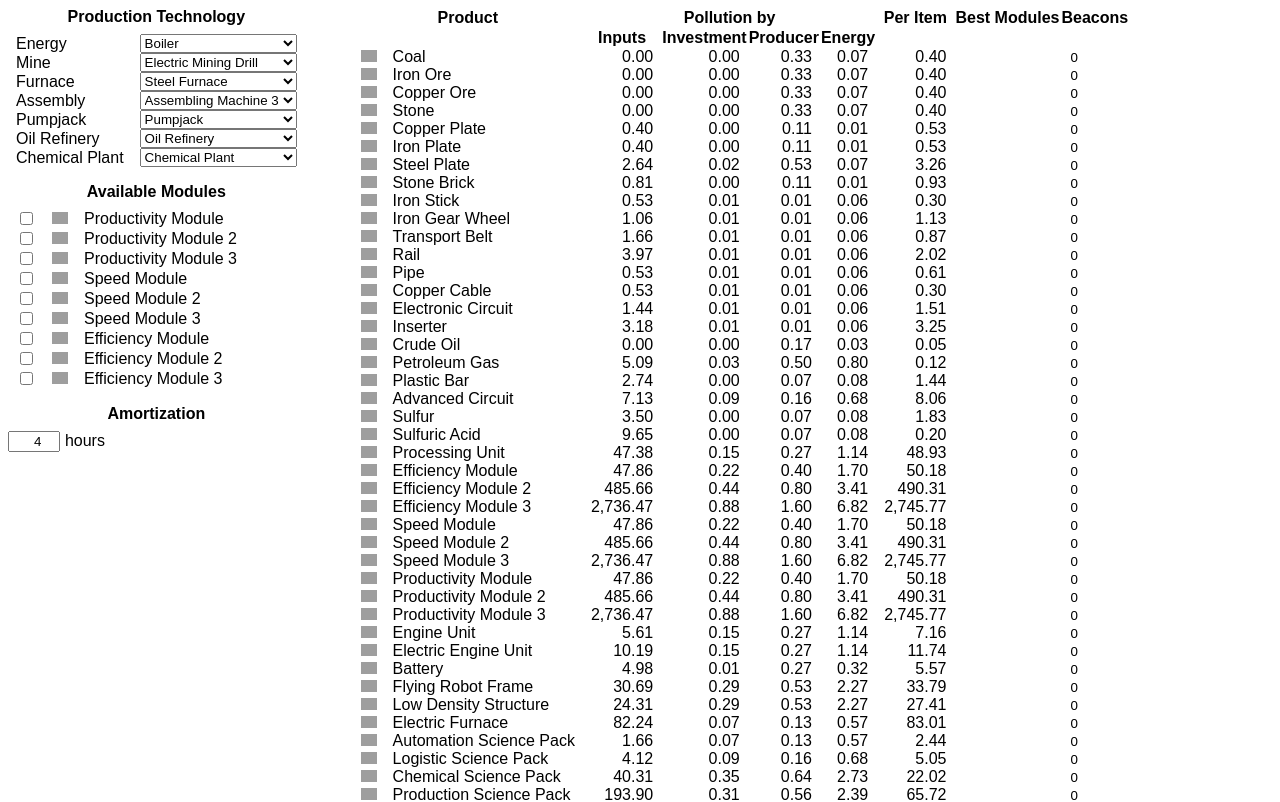
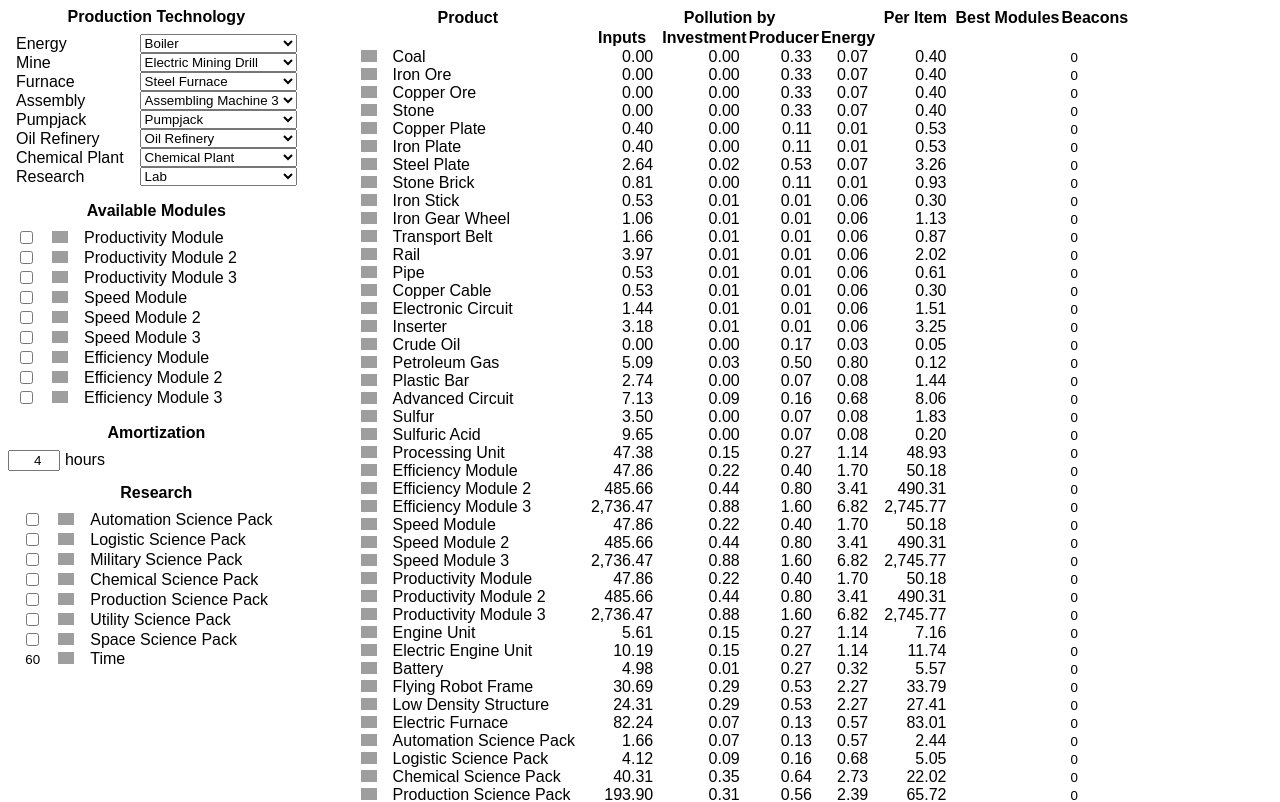
Before and after one commit to meriton42/factorio-optimizer, an Angular app: page / in a window 1280 px wide. Shown: the top 802 px of the page. Built offline with nearby package versions, Linux system fonts and the light colour scheme; grey boxes are pictures that could not be loaded.

Commit message:
also optimize modules for labs

```diff
--- a/src/app/app.component.html
+++ b/src/app/app.component.html
@@ -26,6 +26,22 @@
 
   <h1>Amortization</h1>
   <input type="number" min="1" max="999" step="1" style="width: 6ch; text-align: right" [(ngModel)]="state.amortizeOver" (ngModelChange)="update()" > hours
+
+  <h1>Research</h1>
+  <table>
+    <tbody>
+      <tr *ngFor="let pack of sciencePackNames">
+        <td style="text-align: right"><input type="checkbox" [ngModel]="!!state.sciencePacks[pack]" (ngModelChange)="state.sciencePacks[pack] = $event ? 1 : 0; update()"></td>
+        <td><wiki-link [item]="pack"></wiki-link></td>
+        <td>{{pack | decamelize}}</td>
+      </tr>
+      <tr>
+        <td><input type="number" min="5" max="120" step="5" style="display: block; width: 5ch; margin-right: -2ch; text-align: right" [(ngModel)]="state.scienceTime" (ngModelChange)="update()"></td>
+        <td><wiki-link item="time"></wiki-link></td>
+        <td>Time</td>
+      </tr>
+    </tbody>
+  </table>
 </aside>
 
 <table>
--- a/src/app/app.component.ts
+++ b/src/app/app.component.ts
@@ -3,6 +3,7 @@ import { calculate } from './optimizer';
 import { state, saveState } from './state';
 import { producerTypes, ProducerType, producerNames, CraftInfo } from './crafts';
 import { moduleNames } from './modules';
+import { sciencePackNames } from './res';
 
 @Component({
   selector: 'app-root',
@@ -17,6 +18,7 @@ export class AppComponent {
   state = state;
   producerTypes = producerTypes;
   moduleNames = moduleNames;
+  sciencePackNames = sciencePackNames;
   crafts: ReturnType<typeof calculate>;
 
   producerNames(type: ProducerType) {
--- a/src/app/crafts.ts
+++ b/src/app/crafts.ts
@@ -105,6 +105,14 @@ const _producers = {
 			slots: 3
 		}
 	},
+	research: {
+		lab: {
+			speed: 1,
+			energy: 60,
+			pollution: 0,
+			slots: 2,
+		}
+	}
 }
 export type ProducerType = keyof typeof _producers;
 export type ProducerName<P extends ProducerType> = keyof typeof _producers[P];
@@ -566,5 +574,10 @@ export const crafts: {[P in ProducerType]?: {[R in Res]?: CraftInfo}} = {
 				sulfuricAcid: 20,
 			}
 		}
-	}
+	},
+	research: {
+		research: {
+			// will be overwritten by state
+		},
+	},
 }
--- a/src/app/optimizer.ts
+++ b/src/app/optimizer.ts
@@ -13,6 +13,10 @@ export function calculate() {
     for (const product in crafts[producerType]) {
 			fullInfo[product] = {producerType, info: crafts[producerType][product]};
     }
+	}
+	fullInfo.research.info = {
+		time: state.scienceTime,
+		consumes: state.sciencePacks,
 	}
 
 	// since energy and investment considerations create cyclic dependencies
@@ -68,7 +72,9 @@ function createReport(product: Res) {
 	let pollutionByInputs = 0;
 	for (const res in info.consumes) {
 		const amount = info.consumes[res];
-		pollutionByInputs += getReport(res as Res).pollution.perItem * amount;
+		if (amount) {
+			pollutionByInputs += getReport(res as Res).pollution.perItem * amount;
+		}
 	}
 
 	const items = (producer.production || 1) * (info.produces || 1);
--- a/src/app/res.ts
+++ b/src/app/res.ts
@@ -1,3 +1,13 @@
+export const emptyScienceCart = {
+	automationSciencePack: 0,
+	logisticSciencePack: 0,
+	militarySciencePack: 0,
+	chemicalSciencePack: 0,
+	productionSciencePack: 0,
+	utilitySciencePack: 0,
+	spaceSciencePack: 0,
+}
+
 export const emptyCart = {
   stone: 0,
 	coal: 0,
@@ -38,13 +48,7 @@ export const emptyCart = {
 	productivityModule: 0,
 	productivityModule2: 0,
 	productivityModule3: 0,
-	automationSciencePack: 0,
-	logisticSciencePack: 0,
-	militarySciencePack: 0,
-	chemicalSciencePack: 0,
-	productionSciencePack: 0,
-	utilitySciencePack: 0,
-	spaceSciencePack: 0,
+	...emptyScienceCart,
 	boiler: 0,
 	solarPanel: 0,
 	burnerMiningDrill: 0,
@@ -57,7 +61,11 @@ export const emptyCart = {
 	oilRefinery: 0,
 	chemicalPlant: 0,
 	energy: 0,
+	research: 0,
 }
 
+export const sciencePackNames = Object.keys(emptyScienceCart);
+
+export type ScienceRes = keyof typeof emptyScienceCart;
 export type Res = keyof typeof emptyCart;
 export type Cart = {[K in Res]?: number};
--- a/src/app/state.ts
+++ b/src/app/state.ts
@@ -1,12 +1,14 @@
 import { ProducerType, ProducerName } from "./crafts";
 import { ModuleName } from './modules';
-import { emptyCart, Res } from './res';
+import { emptyCart, emptyScienceCart, Res, ScienceRes } from './res';
 
 interface State {
 	preferredProducer: {[P in ProducerType]: ProducerName<P>};
 	available: {[P in ModuleName]?: boolean};
 	beaconSlots: {[R in Res]?: number};
 	amortizeOver: number;
+	scienceTime: number;
+	sciencePacks: {[R in ScienceRes]?: number};
 }
 
 const defaultState: State = {
@@ -18,10 +20,13 @@ const defaultState: State = {
 		pumpjack: "pumpjack",
 		oilRefinery: "oilRefinery",
 		chemicalPlant: "chemicalPlant",
+		research: "lab",
 	},
 	available: {},
 	beaconSlots: {...emptyCart},
 	amortizeOver: 4,
+	scienceTime: 60,
+	sciencePacks: emptyScienceCart,
 }
 
 function merge(x, y) {
--- a/src/app/wiki-link.component.ts
+++ b/src/app/wiki-link.component.ts
@@ -14,6 +14,6 @@ export class WikiLinkComponent {
 
 	get image() {
 		const {item} = this;
-		return item == 'rail' ? 'straightRail' : item;
+		return item == 'rail' ? 'straightRail' : item == 'research' ? 'lab' : item;
 	}
 }
```
